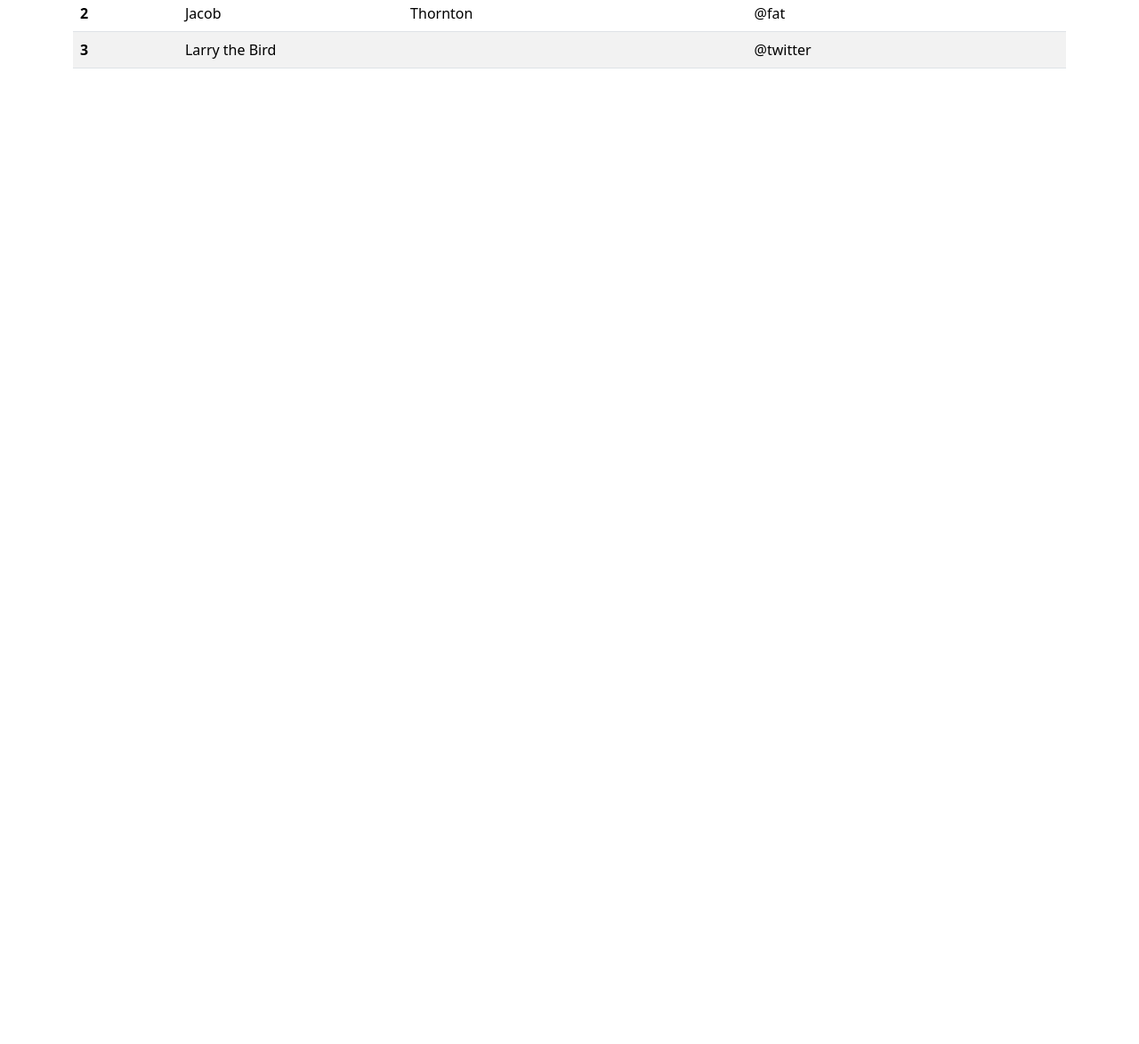
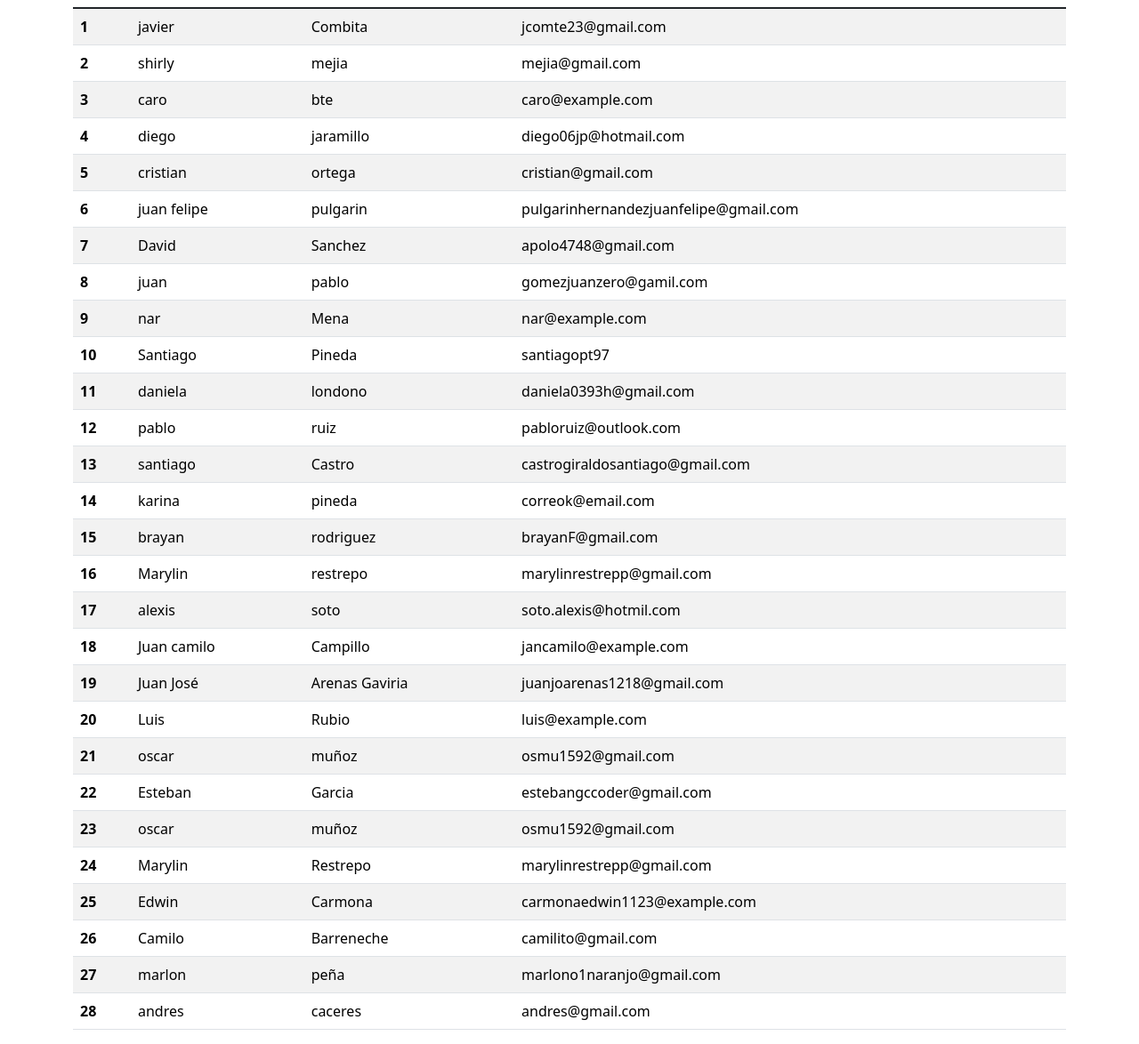
Before and after one commit to SanDaws/basic-nodejsrepo, a website built with Vite: page index.html in a window 1280 px wide. Shown: the part 88-1262 px from the top of the page at 89% size. Before the commit the page ends 800 px from the top, so only its background shows below. Built offline with nearby package versions, Linux system fonts and the light colour scheme.

Commit message:
export e import a un archivo, impreson por metodos de for

```diff
--- a/index.html
+++ b/index.html
@@ -9,36 +9,23 @@
     <title>Document</title>
 </head>
 <body>
-    <header></header>
+    <header>
+        <h1 class="mx-5">Programadores clan Dell</h1>
+    </header>
     <main>
         <section class="container">
             <table class="table table-striped table-hover ">
                 <thead class="text-capitalize">
                     <tr>
                     <th scope="col">#</th>
-                    <th scope="col">First</th>
-                    <th scope="col">Last</th>
-                    <th scope="col">Handle</th>
+                    <th scope="col">Nombre</th>
+                    <th scope="col">Apellido</th>
+                    <th scope="col">Correo</th>
                     </tr>
                 </thead>
                 <tbody class="table-group-divider">
-                    <tr>
-                    <th scope="row">1</th>
-                    <td>Mark</td>
-                    <td>Otto</td>
-                    <td>@mdo</td>
-                    </tr>
-                    <tr>
-                    <th scope="row">2</th>
-                    <td>Jacob</td>
-                    <td>Thornton</td>
-                    <td>@fat</td>
-                    </tr>
-                    <tr>
-                    <th scope="row">3</th>
-                    <td colspan="2">Larry the Bird</td>
-                    <td>@twitter</td>
-                    </tr>
+
+
                 </tbody>
                 </table>
         </section>
--- /dev/null
+++ b/src/js/database.js
@@ -0,0 +1,170 @@
+export let coders = [
+    {
+        id: 1,
+        name: "javier",
+        lastName: "Combita",
+        email: "jcomte23@gmail.com"
+    },
+    {
+        id: 2,
+        name: "shirly",
+        lastName: "mejia",
+        email: "mejia@gmail.com"
+    },
+    {
+        id: 3,
+        name: "caro",
+        lastName: "bte",
+        email: "caro@example.com"
+    },
+    {
+        id: 4,
+        name: 'diego',
+        lastName: 'jaramillo',
+        email: 'diego06jp@hotmail.com'
+    },
+    {
+        id: 5,
+        name: "cristian",
+        lastName: "ortega",
+        email: "cristian@gmail.com"
+    },
+    {
+        id: 6,
+        name: "juan felipe",
+        lastName: "pulgarin",
+        email: "pulgarinhernandezjuanfelipe@gmail.com"
+    },
+    {
+        id: 7,
+        name: 'David',
+        lastName: 'Sanchez',
+        email: 'apolo4748@gmail.com',
+    },
+    {
+        id: 8,
+        name: 'juan',
+        lastName: 'pablo',
+        email: 'gomezjuanzero@gamil.com'
+    },
+    {
+        id: 9,
+        name: "nar",
+        lastName: "Mena",
+        email: "nar@example.com"
+    },
+    {
+        id: 10,
+        name: "Santiago",
+        lastName: "Pineda",
+        email: "santiagopt97"
+    },
+    {
+        id: 11,
+        name: "daniela",
+        lastName: "londono",
+        email: "daniela0393h@gmail.com"
+    },
+    {
+        id: 12,
+        name: "pablo",
+        lastName: "ruiz",
+        email: "pabloruiz@outlook.com"
+    },
+    {
+        id: 13,
+        name: 'santiago',
+        lastName: 'Castro',
+        email: 'castrogiraldosantiago@gmail.com'
+    },
+    {
+        id: 14,
+        name: "karina",
+        lastName: "pineda",
+        email: "correok@email.com"
+    },
+    {
+        id: 15,
+        name: "brayan",
+        lastName: "rodriguez",
+        email: "brayanF@gmail.com"
+    },
+    {
+        id: 16,
+        name: "Marylin",
+        lastName: "restrepo",
+        email: "marylinrestrepp@gmail.com"
+    },
+    {
+        id: 17,
+        name: "alexis",
+        lastName: "soto",
+        email: "soto.alexis@hotmil.com"
+    },
+    {
+        id: 18,
+        name: "Juan camilo",
+        lastName: "Campillo",
+        email: "jancamilo@example.com"
+    },
+    {
+        id: 19,
+        name: "Juan José",
+        lastName: "Arenas Gaviria",
+        email: "juanjoarenas1218@gmail.com"
+    },
+    {
+        id: 20,
+        name: "Luis",
+        lastName: "Rubio",
+        email: "luis@example.com"
+    },
+    {
+        id: 21,
+        name: "oscar",
+        lastName: "muñoz",
+        email: "osmu1592@gmail.com"
+    },
+    {
+        id: 22,
+        name: "Esteban",
+        lastName: "Garcia",
+        email: "estebangccoder@gmail.com"
+    },
+    {
+        id: 23,
+        name: "oscar",
+        lastName: "muñoz",
+        email: "osmu1592@gmail.com"
+    },
+    {
+        id: 24,
+        name: "Marylin",
+        lastName: "Restrepo",
+        email: "marylinrestrepp@gmail.com"
+    },
+    {
+        id: 25,
+        name: "Edwin",
+        lastName: "Carmona",
+        email: "carmonaedwin1123@example.com"
+    },
+    {
+        id: 26,
+        name: "Camilo",
+        lastName: "Barreneche",
+        email: "camilito@gmail.com"
+    },
+    {
+        id: 27,
+        name: "marlon",
+        lastName: "peña",
+        email: "marlono1naranjo@gmail.com"
+    },
+    {
+        id: 28,
+        name: "andres",
+        lastName: "caceres",
+        email: "andres@gmail.com"
+    }
+]
--- a/src/js/main.js
+++ b/src/js/main.js
@@ -1,6 +1,50 @@
 //los estilos entran por javascript
 // Import our custom CSS
 import '../scss/styles.scss'
-
 // Import all of Bootstrap's JS
 import * as bootstrap from 'bootstrap'
+import {coders} from './database.js'
+const tbody= document.querySelector('tbody')
+
+function impresionForof(params) {
+    for (const coder of coders) {
+        tbody.innerHTML+=`
+        <tr>
+            <th scope="row">${coder.id}</th>
+            <td>${coder.name}</td>
+            <td>${coder.lastName}</td>
+            <td>${coder.email}</td>
+        </tr>
+        `
+
+    }
+}
+function impresionFor() {
+    for (let i = 0; i < coders.length; i++) {
+        const coder = coders[i];
+        tbody.innerHTML+=`
+        <tr>
+            <th scope="row">${coder.id}</th>
+            <td>${coder.name}</td>
+            <td>${coder.lastName}</td>
+            <td>${coder.email}</td>
+        </tr>
+        `
+
+    }
+
+}
+function impresionForEach() {
+    coders.forEach(coder=> {
+        tbody.innerHTML+=`
+        <tr>
+            <th scope="row">${coder.id}</th>
+            <td>${coder.name}</td>
+            <td>${coder.lastName}</td>
+            <td>${coder.email}</td>
+        </tr>
+        `
+    });
+
+}
+impresionForEach()
```
